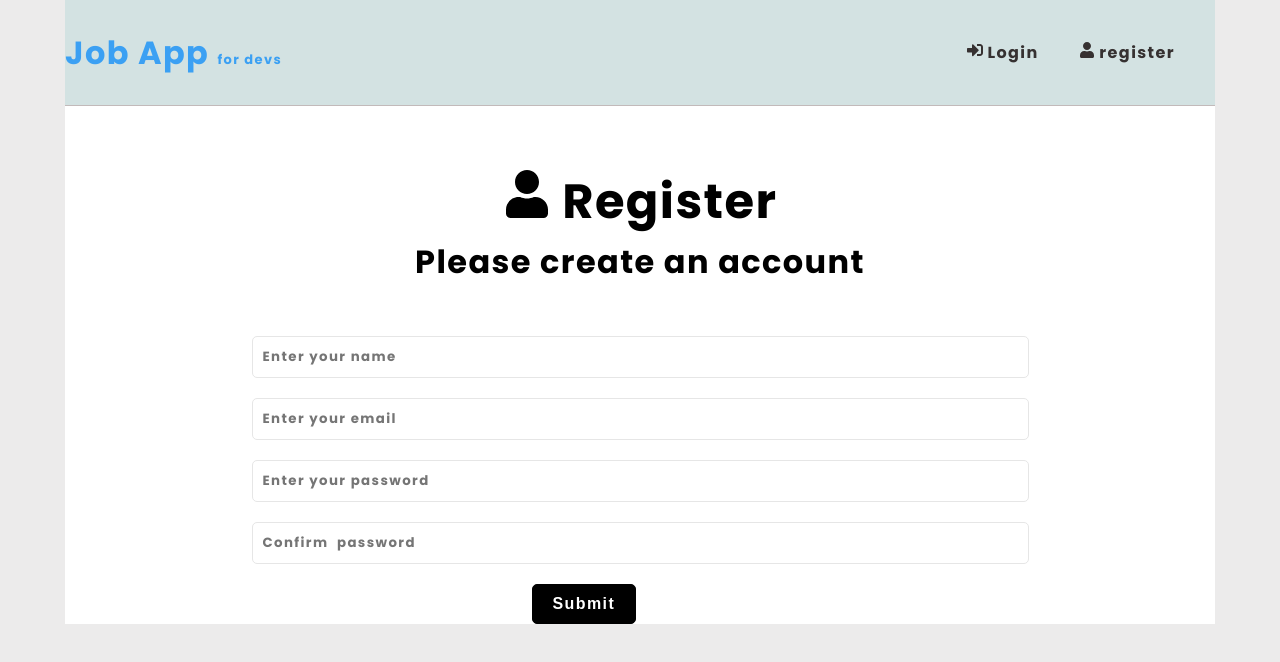
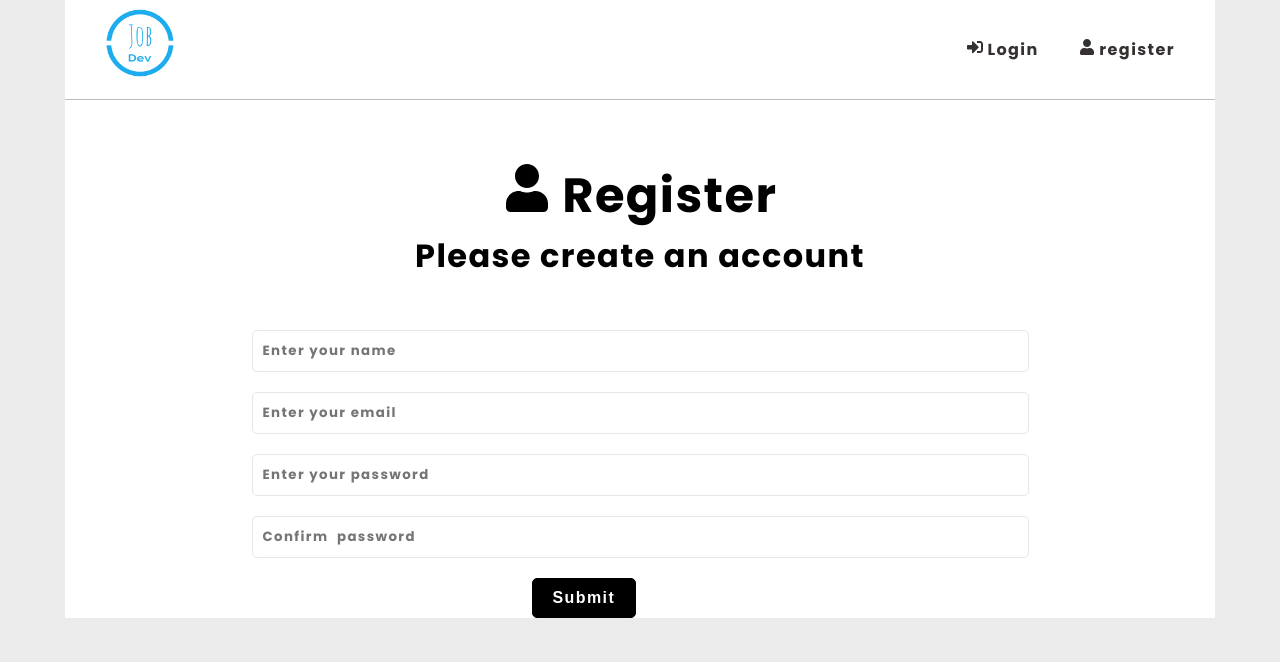
Before and after one commit to MarwenCode/Job-app, a React (Create React App) app in the folder client/: page / in a window 1280 px wide. Shown: the top 662 px of the page. Built offline with nearby package versions, Linux system fonts and the light colour scheme; no server answers.

Commit message:
add logo navabar

```diff
--- a/client/src/components/navbar/Navbar.jsx
+++ b/client/src/components/navbar/Navbar.jsx
@@ -20,9 +20,10 @@ const Navbar = () => {
     <div className="navbar">
       <div className="title">
         <Link to="/" className="link">
-          Job App{" "}
+          {/* Job App */}
+          <img src="/images/job-logo.png" style={{width:"150px"}}/>
         </Link>
-        <span className="version">for devs</span>
+        {/* <span className="version">for devs</span> */}
       </div>
 
       {user ? (
--- a/client/src/components/navbar/navbar.scss
+++ b/client/src/components/navbar/navbar.scss
@@ -10,8 +10,9 @@
     // width: 120%;
     // margin-right: 150px;
     color: rgb(59, 160, 243);
-    background-color: rgb(211, 226, 226);
+    // background-color: rgb(211, 226, 226);
     width: 1150px;
+    height: 100px;
 
 
 
```
Also changed, not shown: client/public/images/job-logo.png (added).
